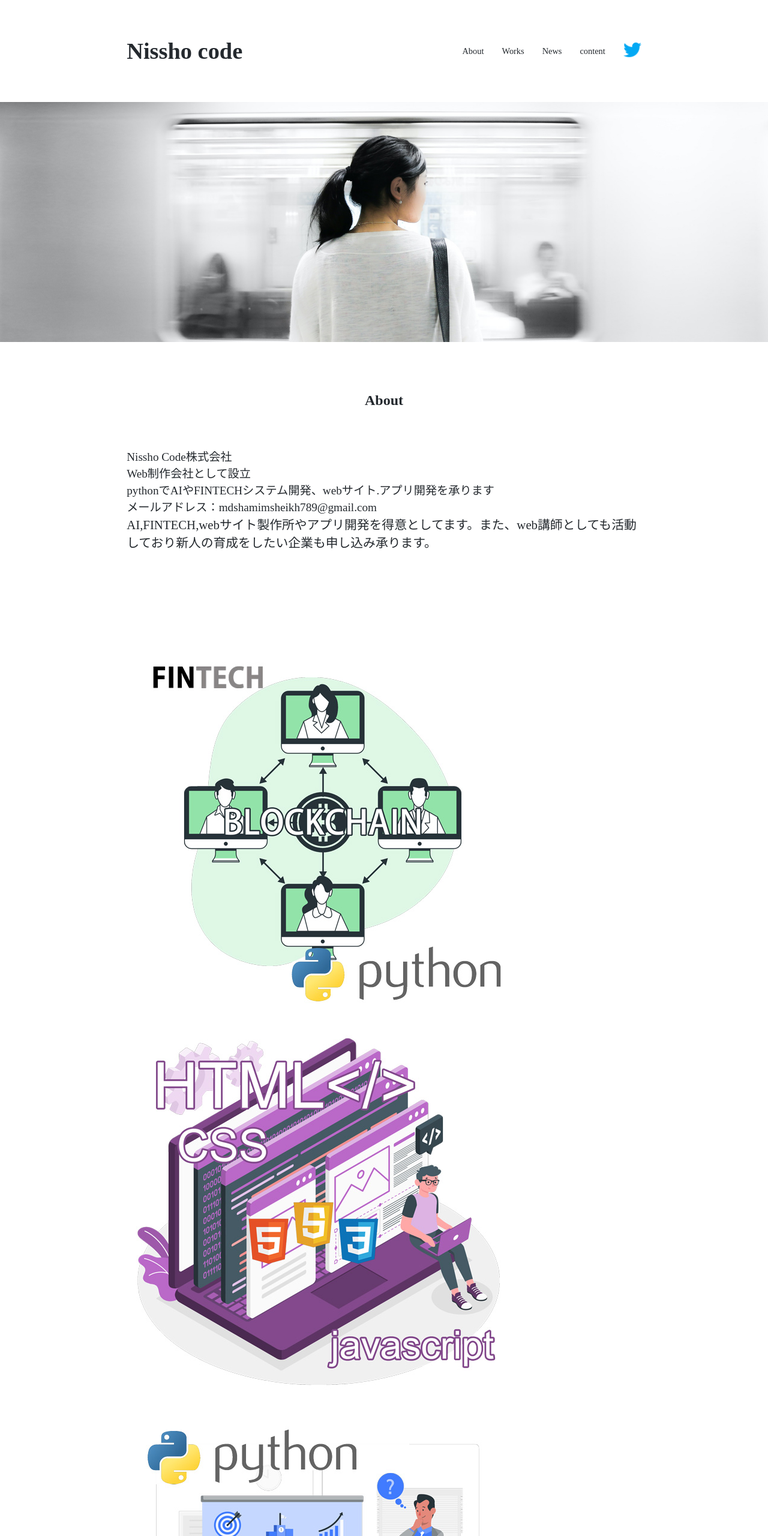
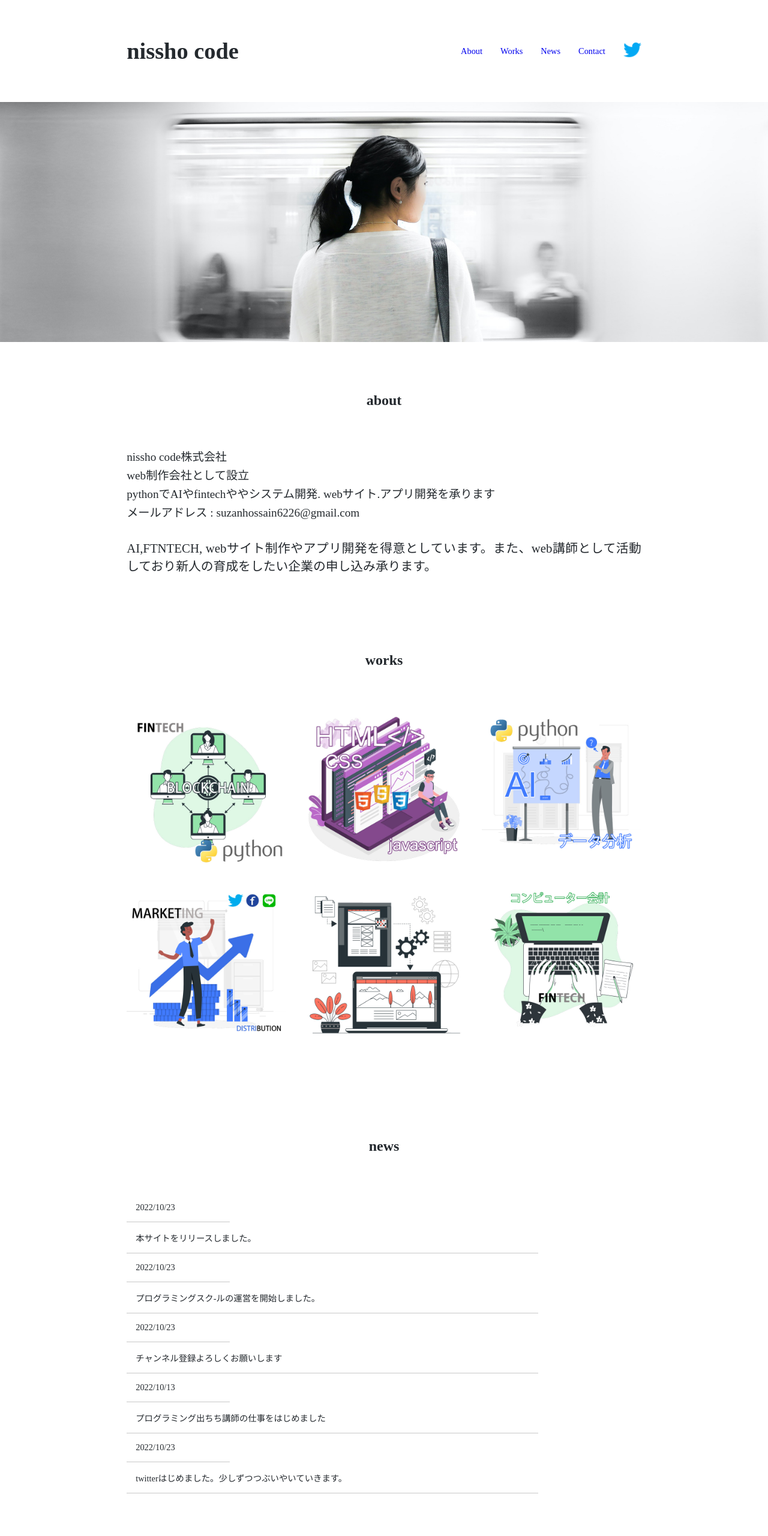
Before and after one commit to seikh34/LPRWD, a plain HTML site: page index.html in a window 1280 px wide. Shown: the top 2560 px of the page at 60% size. Drawn offline with Linux system fonts and the light colour scheme; some packages are replaced by stand-ins of ours.

Commit message:
2nd commit

```diff
--- a/css/style.css
+++ b/css/style.css
@@ -232,30 +232,17 @@ header li a{
 
  #heder{
     flex-direction: column;
-    height: auto;
-    margin-top: 20px;
-    line-height: 40px;
-}
-
-    #header li{
-        font-size: 0.8rem;
-        margin-left: 20px;
-    }
-
-    #header li img.icon{
-        width: 20px;
-        margin-top: 15px;
-    }
-
-/* works */
+} */
 #works ul{
     flex-direction: column;
 }
 
-#works ul li{
+/* #works ul li{
     width: 100%;
-}
-
+} */
+ #work ul li{
+    width: 100%;
+ }
    /* news */
 #news dl {
     flex-direction: column;
--- /dev/null
+++ b/css/style2.css
@@ -0,0 +1,285 @@
+@charset "UTF-8";
+
+
+
+
+
+
+
+
+
+html {
+    font-size: 100%;
+}
+
+body{
+    color: #24292e;
+    font-family: "Sawarabi Gothiv";
+}
+
+a {
+    text-decoration: none;
+}
+
+p {
+    font-size: 1.3rem;
+}
+
+img {
+    max-width: 100%;
+}
+
+li {
+    list-style: none;
+    font-size: 1.2rem;
+}
+
+
+.wrapper {
+    max-width: 960px;
+    margin: 0 auto 130px auto;
+    font-size: 0.9rem;
+    padding: 0 4%;
+}
+
+.site-title{
+    line-height: 1px;
+    font-weight: 600;
+    font-size: 2.4rem;
+}
+
+.site-title a {
+    color: #24292e;
+
+}
+
+.sec-title {
+    font-size: 1.5rem;
+    text-align: center;
+    margin-bottom: 65px;
+}
+
+
+
+#header {
+    max-width: 960px;
+    display: flex;
+    align-items: center;
+    justify-content: space-between;
+    height: 170px;
+    margin: 0 auto;
+    padding: 0 4%;
+}
+
+#header ul {
+    display: flex;
+    padding: 10px 0;
+    align-items: center;
+}
+
+#header li {
+    font-size: 0.9rem;
+    margin-left: 30px;
+}
+
+header li a {
+    color: #24292e;
+    transition: all 0.3s;
+}
+
+#header li a:hover {
+    opacity: 0.5;
+}
+
+#header li img.icon{
+    width: 30px;
+}
+
+
+#mainvisual{
+    margin-bottom: 80px;
+}
+
+#mainvisual img{
+    width: 100%;
+    max-width: 1920px;
+    height: 400px;
+    object-fit: cover;
+}
+
+
+
+
+#about ul{
+    margin-bottom: 30px;
+}
+
+#about ul li {
+    margin-bottom: 3px;
+}
+
+#about ul li:first-child {
+    margin-bottom: 30px;
+}
+
+#about p {
+    text-align: justify;
+}
+
+
+
+
+#works ul {
+    display: flex;
+    justify-content: space-between;
+    flex-wrap: wrap;
+    margin-bottom: 50px;
+}
+
+#works ul li {
+    width: 31%;
+    margin-bottom: 23px;
+}
+
+#works ul li img {
+    cursor: pointer;
+    width: 640px;
+    max-height: 417px;
+    transition: all 0.3s;
+}
+
+#works ul li img:hover {
+    transform: scale(1.2, 1.2);
+    transform: rotate(40);
+    opacity: 0.7;
+}
+
+
+
+
+#news dl {
+    display: flex;
+    flex-wrap: wrap;
+    border-top: solid 1px #c8c8c8;
+    margin-bottom: 20px;
+}
+
+#news dt {
+    width: 20%;
+    border-bottom: solid 1px #c8c8c8;
+    padding: 15px;
+}
+
+#news dd {
+    width: 80%;
+    border-bottom: solid 1px #c8c8c8;
+    padding: 15px;
+}
+
+
+
+#contact p {
+    text-align: center;
+    margin-bottom: 20px;
+}
+#contact dl {
+    display: flex;
+    flex-wrap: wrap;
+    margin-bottom: 20px;
+}
+#contact dt {
+    width: 15%;
+}
+#contact dd{
+    width: 85%;
+    margin-bottom: 10px;
+}
+#contact dd input,
+#contact dd textarea {
+    width: 100%;
+    border: solid 1px #c8c8c8;
+    padding: 10px;
+}
+#contact dd textarea {
+    height: 10rem;
+}
+#contact .button {
+    text-align: center;
+}
+#contact .button input {
+    border: solid 1px #24292e;
+    width: 200px;
+    background-color: #24292e;
+    color: #fff;
+    padding: 15px 0;
+    transition: all 0.3s;
+}
+#contact .button input:hover {
+    background: #fff;
+    color: #24292e;
+}
+
+
+
+
+
+@media screen and (max-width:600px){
+  .site-title{
+    margin-top: 20px;
+  }
+
+  #header{
+    flex-direction: column;
+    height: auto;
+    margin-top: 20px;
+    line-height: 40px;
+  }
+
+  #header li{
+    font-size: 0.8rem;
+    margin-left: 20px;
+  }
+
+  #header li img.icon {
+    width: 20px;
+    margin-top: 15px;
+  }
+
+
+  /* #work ul{
+    flex-direction: column;
+  } */
+
+
+  /* #work ul li{
+    width: 100%;
+  } */
+
+
+#news dl{
+    flex-direction: column;
+}
+
+#news dt {
+    width: 100%;
+    border-bottom: none;
+    padding-bottom: 0;
+}
+
+#news dd {
+    width: 100%;
+    padding-top: 0;
+}
+
+#contact dl{
+    flex-direction: column;
+}
+
+#contact dt {
+    width: 100%;
+    margin-bottom: 5px;
+}
+#contact dt {
+    width: 100%;
+}
+}
--- a/index.html
+++ b/index.html
@@ -1,80 +1,86 @@
 <!DOCTYPE html>
     <html lang="ja">
     <head>
-        <meta charset="UTF-8"/>
-        <title>LP -RAW-</title>
-        <meta name="description" content="LP とレスポンシブデザインの練習"/>
-        <meta name="viewport" content="width=device-width,initial-scale=1.0"/>
-        <!--リセットcss-->
-        <link rel="stylesheet" href="https://unpkg.com/ress/dist/ress.min.css"/>
-        <link rel="stylesheet" href="css/style.css"/>
-        <link href="https://fonts.googleapis.com/css?family=sawarabi+Gothic"/>
+        <meta charset="utf-8" />
+        <title>LP -RWD-</title>
+        <meta name="description" content="LPとトレスボンツステブデザインの練習" />
+        <meta name="viewport" content="width-device-width, initial-scale=1.0" />
+        <!--リセットCSS-->
+        <link rel="stylesheet" href="https://unpkg.com/ress/dist/ress.min.css" />
+        <link rel="stylesheet" href="css/style.css" />
+        <link href="https://fonts.googleapis.com/css?familly=sawarabi+gothic" rel="stylesheet">
     </head>
-    <body>
-        <!--ヘッダー-->
-        <header id="header">
-            <h1 class="site-title"><a href="#">Nissho code</a></h1>
+</body>
+    <!--ヘッダー -->
+    <headr id="header">
+        <h1 class="site-title"><a href="#">nissho code</a></h1>
         <nav>
             <ul>
                <li><a href="#about">About</a></li>
                <li><a href="#works">Works</a></li>
                <li><a href="#news">News</a></li>
-                    <li><a href="#contact">content</a></li>
-                    <li><a href="https://www.teitter.com/"target="_blank" rel="noopener noreferrer">
-                        <img src="./img/twitter.png" alt="teitter"class="icon"></a></li>
+               <li><a href="#contact">Contact</a></li>
+               <li><a href="https://www.twitter.com/" target="blank"rel="noopener noreferrer">
+                <img src="./img/twitter.png" alt="twitter" class="icon">
+               </a></li>
             </ul>
         </nav>
-        </header>
+    </headr>
     <main>
         <!--メインビジュアル-->
         <div id="mainvisual">
             <picture>
-                    <source media="(max-width:600px)" srcset="./img/main-sp.jpg">
-                    <img src="img/main.jpg" alt="Nissho Code Image">
+                <source media="(max-width: 600px)" srcset="./img/main-sp.jpg">
+                <img src="img/main.jpg" alt="Nissho code image">
             </picture>
         </div>
-            <!--about-->
-            <section id="About" class="wrapper">
-                <h2 class="sec-title">About</h2>
+
+        <!-- about -->
+         <section id ="about" class="wrapper">
+            <h2 class="sec-title">about</h2>
             <ul>
-                    <li>Nissho Code株式会社</li>
-                    <li>Web制作会社として設立</li>
-                    <li>pythonでAIやFINTECHシステム開発、webサイト.アプリ開発を承ります</li>
-                    <li>メールアドレス：mdshamimsheikh789@gmail.com</li>
+                <li>nissho code株式会社</li>
+                <li>web制作会社として設立</li>
+                <li>pythonでAIやfintechややシステム開発. webサイト.アプリ開発を承ります</li>
+                <li>メールアドレス : suzanhossain6226@gmail.com</li>
              </ul>
-                <p>AI,FINTECH,webサイト製作所やアプリ開発を得意としてます。また、web講師としても活動しており新人の育成をしたい企業も申し込み承ります。
+             <p>
+               AI,FTNTECH, webサイト制作やアプリ開発を得意としています。また、web講師として活動しており新人の育成をしたい企業の申し込み承ります。
             </p>
          </section>
-
+         <!-- works -->
           <section id="works" class="wrapper">
-                <h2 class="sec-title"></h2>
+            <h2 class="sec-title">works</h2>
             <ul>
-                <il><img src="./img/works1.jpg" alt="work1"></il>
-                <il><img src="./img/works2.jpg" alt="work2"></il>
-                <il><img src="./img/works3.jpg" alt="work3"></il>
-                <il><img src="./img/works4.jpg" alt="work4"></il>
-                <il><img src="./img/works5.jpg" alt="work5"></il>
-                <il><img src="./img/works6.jpg" alt="work6"></il>
+                <li><img src="./img/works1.jpg" alt="works1"></li>
+                <li><img src="./img/works2.jpg" alt="works2"></li>
+                <li><img src="./img/works3.jpg" alt="works3"></li>
+                <li><img src="./img/works4.jpg" alt="works4"></li>
+                <li><img src="./img/works5.jpg" alt="works5"></li>
+                <li><img src="./img/works6.jpg" alt="works6"></li>
             </ul>
           </section>
           <!--news-->
-            <section id="News" class="wrapper">
-                <h2 class="sec-title">News</h2>
-                <dl>
+          <section id="news" class="wrapper">
+            <h2 class="sec-title">news</h2>
+            <d1>
                 <dt>2022/10/23</dt>
-                    <dd>本サイトをリリースします</dd>
+                <dd>本サイトをリリースしました。</dd>
                 <dt>2022/10/23</dt>
-                    <dd>プログラミングスクールの運営開始しました。</dd>
+                <dd>プログラミングスク-ルの運営を開始しました。</dd>
                 <dt>2022/10/23</dt>
-                    <dd>プログラミング出張講師の仕事を始めました</dd>
+                <dd>チャンネル登録よろしくお願いします</dd>
+                <dt>2022/10/13</dt>
+                <dd>プログラミング出ちち講師の仕事をはじめました</dd>
                 <dt>2022/10/23</dt>
-                    <dd>twitter始めました。少しずつつぶやいてい行きます</dd>
-                </dl>
+                <dd>twitterはじめました。少しずつつぶいやいていきます。</dd>
+            </d1>
           </section>
           <!--contact-->
-            <section id="contact" class="wrapper">
-                <h2 class="sec-title">Contact</h2>
-                <p>お問合わせは以下のフォームから
+          <section id ="contact" class="wrapper">
+            <h2 class="sec-title">contact</h2>
+            <p>
+                お問い合わせは以下のフォーマから
             </p>
             <form action="#" method="post">
              <dl>
@@ -83,14 +89,14 @@
                 <dt><label for="email">メールアドレス</label></dt>
                 <dd><input type="email" id="email"></dd>
                 <dt><label for="content">内容</label></dt>
-                        <dd><textarea id="content" cols="30" rows="10"></textarea></dd>
+                    <dd><input id="content" cols="30" rows="10"></input id></dd>
             </dl>
             <div class="button">
                 <input type="submit" value="送信">
             </div>
             </form>
           </section>
-            <!--footer-->
+          <!--Footer-->
           <footer id="footer"></footer>
     </main>
 </body>
```
Lines whose indentation alone changed are shown as unchanged.
